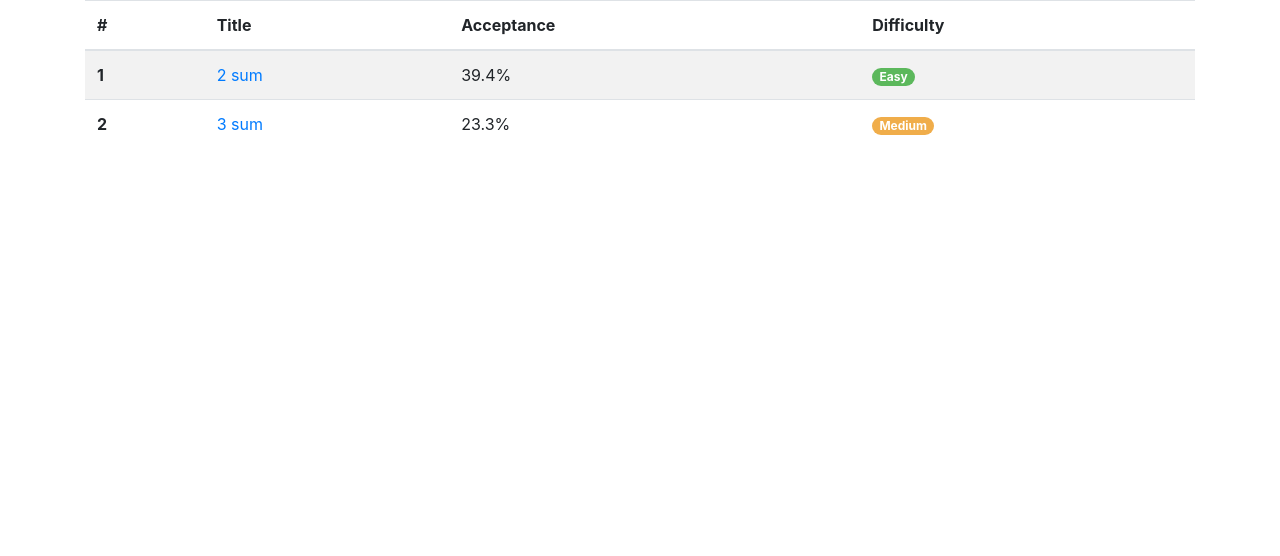
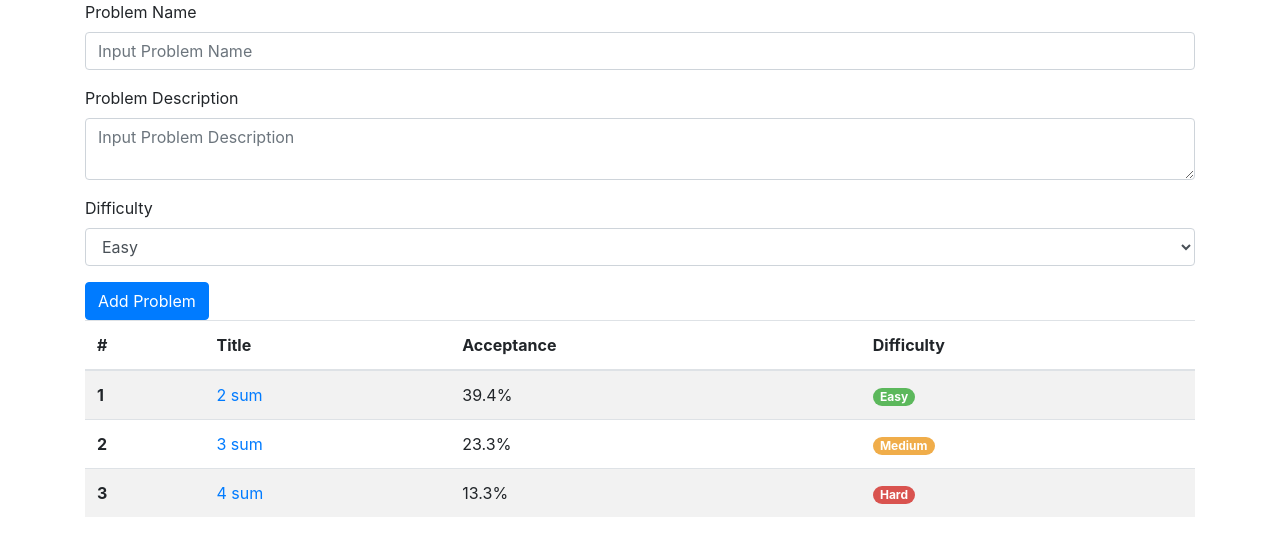
Before and after one commit to LiXuanqi/online-judge-system, an Angular app in the folder client/: page /problems in a window 1280 px wide. Shown: the top 556 px of the page. Built offline with nearby package versions, Linux system fonts and the light colour scheme.

Commit message:
add-problem

```diff
--- /dev/null
+++ b/client/src/app/components/navbar/navbar.component.html
@@ -0,0 +1,3 @@
+<p>
+  navbar works!
+</p>
--- /dev/null
+++ b/client/src/app/components/navbar/navbar.component.ts
@@ -0,0 +1,15 @@
+import { Component, OnInit } from '@angular/core';
+
+@Component({
+  selector: 'app-navbar',
+  templateUrl: './navbar.component.html',
+  styleUrls: ['./navbar.component.css']
+})
+export class NavbarComponent implements OnInit {
+
+  constructor() { }
+
+  ngOnInit() {
+  }
+
+}
--- /dev/null
+++ b/client/src/app/components/new-problem/new-problem.component.html
@@ -0,0 +1,51 @@
+<div>
+  <form #formRef="ngForm">
+    <div class="form-group">
+      <label for="problemName">Problem Name</label>
+      <input
+        type="text"
+        class="form-control"
+        id="problemName"
+        name="problemName"
+        required
+        placeholder="Input Problem Name"
+        [(ngModel)]="newProblem.name"
+      >
+    </div>
+
+    <div class="form-group">
+      <label for="problemDesc">Problem Description</label>
+      <textarea
+        type="text"
+        row="3"
+        class="form-control"
+        id="problemDesc"
+        name="problemDesc"
+        required
+        placeholder="Input Problem Description"
+        [(ngModel)]="newProblem.desc"
+      ></textarea>
+    </div>
+
+    <div class="form-group">
+      <label for="difficulty">Difficulty</label>
+      <select
+        class="form-control"
+        id="difficulty"
+        name="difficulty"
+        [(ngModel)]="newProblem.difficulty"
+      >
+        <option *ngFor="let difficulty of difficulties" [value]="difficulty">
+          {{difficulty}}
+        </option>
+      </select>
+    </div>
+
+    <div class="row">
+      <div class="col-md-12">
+        <button type="submit" class="btn btn-primary pull-right" (click)="addProblem()">Add Problem</button>
+      </div>
+    </div>
+
+  </form>
+</div>
--- /dev/null
+++ b/client/src/app/components/new-problem/new-problem.component.ts
@@ -0,0 +1,33 @@
+import { Component, OnInit, Inject } from '@angular/core';
+import { Problem } from 'src/app/models/problem.model';
+
+const DEFAULT_PROBLEM: Problem = Object.freeze({
+  id: 0,
+  name: "",
+  desc: "",
+  difficulty: "Easy",
+  acceptance: 0
+});
+
+@Component({
+  selector: 'app-new-problem',
+  templateUrl: './new-problem.component.html',
+  styleUrls: ['./new-problem.component.css']
+})
+export class NewProblemComponent implements OnInit {
+
+  public difficulties: string[] = ["Easy", "Medium", "Hard"];
+
+  newProblem: Problem = Object.assign({}, DEFAULT_PROBLEM);
+
+  constructor(@Inject('data') private data) { }
+
+  ngOnInit() {
+  }
+
+  addProblem(): void {
+    this.data.addProblem(this.newProblem);
+    this.newProblem = Object.assign({}, DEFAULT_PROBLEM);
+  }
+
+}
--- a/client/src/app/components/problem-list/problem-list.component.html
+++ b/client/src/app/components/problem-list/problem-list.component.html
@@ -1,4 +1,5 @@
 <div class="container">
+  <app-new-problem></app-new-problem>
   <table class="table table-striped table-hover">
       <thead>
         <tr >
--- a/client/src/app/mock-problem.ts
+++ b/client/src/app/mock-problem.ts
@@ -13,4 +13,10 @@ export const PROBLEMS: Problem[] = [{
   desc: '3 sum a!!',
   acceptance: 0.233,
   difficulty: 'medium'
+}, {
+  id: 3,
+  name: '4 sum',
+  desc: '4 sum a!!',
+  acceptance: 0.133,
+  difficulty: 'hard'
 }];
--- a/client/src/app/services/data.service.ts
+++ b/client/src/app/services/data.service.ts
@@ -7,13 +7,20 @@ import { Problem } from '../models/problem.model';
 })
 export class DataService {
 
+  problems: Problem[] = PROBLEMS;
+
   constructor() { }
 
-  getProblems(): Problem[]{
-    return PROBLEMS;
+  getProblems(): Problem[] {
+    return this.problems;
   }
 
-  getProblem(id: number): Problem{
-    return PROBLEMS.find((problem) => problem.id === id);
+  getProblem(id: number): Problem {
+    return this.problems.find((problem) => problem.id === id);
+  }
+
+  addProblem(problem: Problem): void {
+      problem.id = this.problems.length + 1;
+      this.problems.push(problem);
   }
 }
```
Also changed, not shown: client/src/app/app.module.ts (+8 -1 lines), client/src/app/components/navbar/navbar.component.css (added), client/src/app/components/new-problem/new-problem.component.css (added), 2 other files (tests, documents, lock files or other folders).
